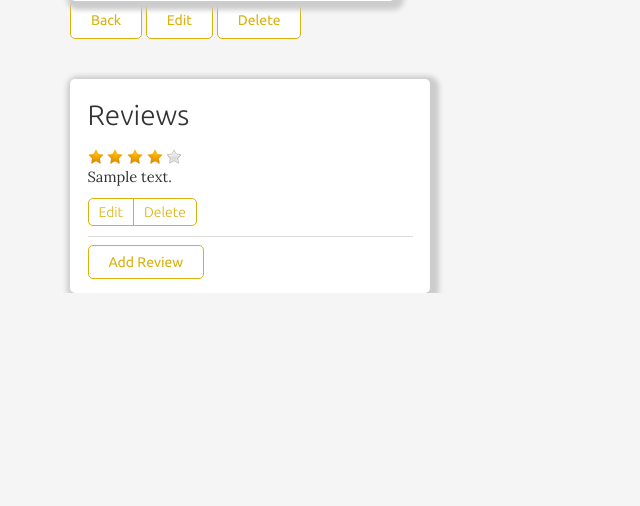
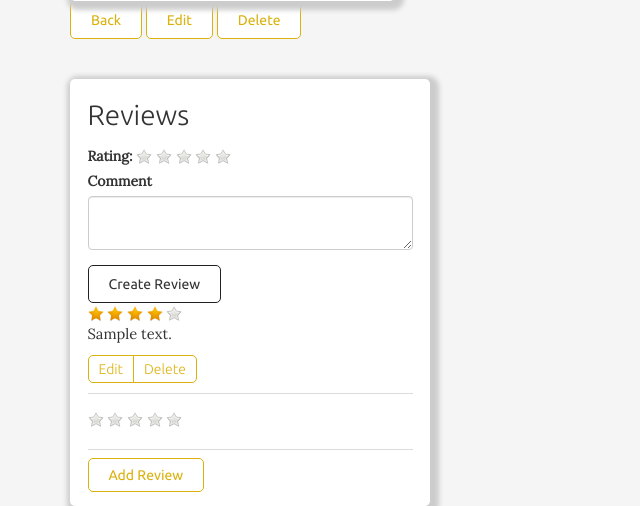
Before and after one commit to Emaren/BookReviewer, a Rails app: page /books/1 in a window 1280 px wide. Shown: the part 588-1094 px from the top of the page, without its empty margins (0-640 px from the left). Before the commit the page ends 881 px from the top, so only its background shows below. Run offline with Rails 7, Linux system fonts and the light colour scheme; a user stored in the database is signed in; tables that the repository leaves empty hold one stand-in row (values such as "Sample post"); grey boxes marked "Sample" are stand-in pictures; style sheets or scripts are compiled from the project's sources; parts of the project's set-up code (start-up, migrations or seed data) failed here and were passed over; some libraries are stand-ins or nearby versions.

Commit message:
Ajax create for Reviews implemented

```diff
--- a/app/views/books/show.html.erb
+++ b/app/views/books/show.html.erb
@@ -72,8 +72,15 @@
 
 
       <h1>Reviews</h1>
-      <%= render @book.reviews %>
 
+
+      <%= render 'reviews/form' %>
+
+      <div id="reviews">
+        <% @book.reviews.each do |r| %>
+        <%= render "reviews/review", review: r %>
+        <% end %>
+      </div>
 
       <div>
         <%= link_to "Add Review", new_book_review_path(@book), class: "btn-custom" %>
--- a/app/views/layouts/application.html.erb
+++ b/app/views/layouts/application.html.erb
@@ -53,11 +53,11 @@
 
     </nav>
 
-       <p class="notice"><%= notice %></p>
-       <p class="alert"><%= alert %></p>
 
 
       <div class="container">
+       <p class="notice"><%= notice %></p>
+       <p class="alert"><%= alert %></p>
 
     <%= yield %>
       </div>
--- a/app/views/reviews/_form.html.erb
+++ b/app/views/reviews/_form.html.erb
@@ -1,4 +1,4 @@
-  <%= simple_form_for [@book, @book.reviews.build] do |f| %>
+  <%= simple_form_for [@book, @book.reviews.build], remote: true do |f| %>
     <div id="rating-form">
       <label>Rating: </label>
     </div>
--- a/app/views/reviews/_review.html.erb
+++ b/app/views/reviews/_review.html.erb
@@ -1,4 +1,4 @@
-<div class="review">
+<div class="review" id="<%= dom_id(review) %>">
 
 
 <div class="review-rating" data-score="<%= review.rating %>"></div>
--- /dev/null
+++ b/app/views/reviews/ajax_create.js.erb
@@ -0,0 +1,2 @@
+$("#reviews").prepend("<%= j render 'review', review: @review %>");
+$("#review_body").val("");
```
Also changed, not shown: app/controllers/reviews_controller.rb (+8 -4 lines).
